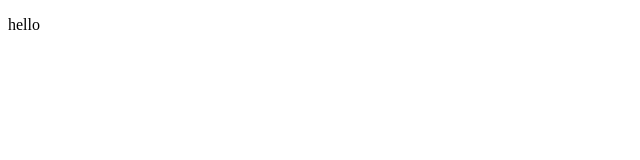
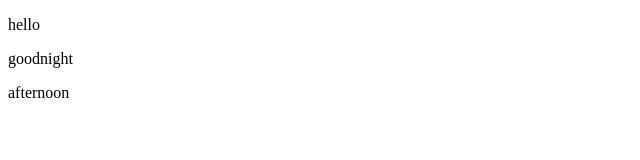
Before and after one commit to tpn-koki-yamanaka/git_tutorial_bak, a plain HTML site: page index.html in a window 1280 px wide. Shown: the whole page, without its empty margins (0-640 px from the left). Drawn offline with Linux system fonts and the light colour scheme.

Commit message:
git status 検証

```diff
--- a/index.html
+++ b/index.html
@@ -1,2 +1,4 @@
 <!DOCTYPE html>
 <p>hello</p>
+<p>goodnight</p>
+<p>afternoon</p>
```
